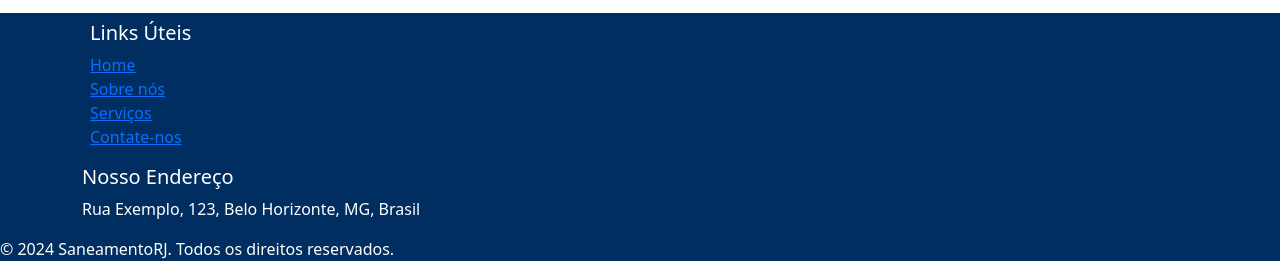
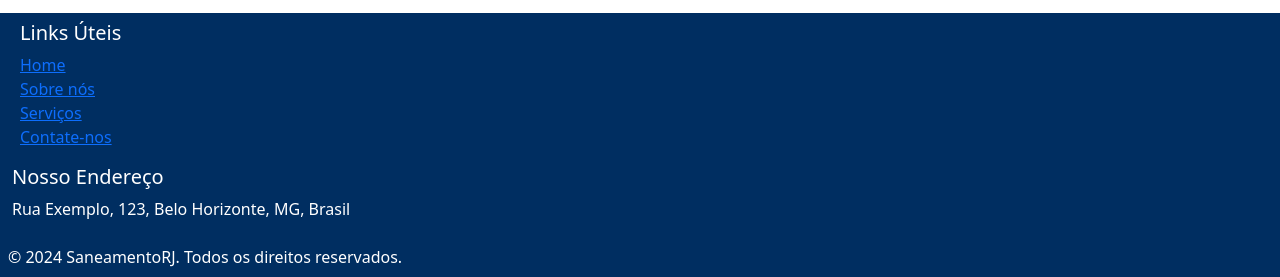
Before and after one commit to WandersonMatheus/site-institucional, a plain HTML site: page src/index.html in a window 1280 px wide. Shown: the part 2596-2873 px from the top of the page. Drawn offline with nearby package versions, Linux system fonts and the light colour scheme.

Commit message:
footer changed

```diff
--- a/src/index.html
+++ b/src/index.html
@@ -168,7 +168,7 @@
     </main>
 
     <footer>
-        <div class="container">
+        <div class="container-fluid">
             <div class="row">
                 <div class="col-md-6">
                     <div class="col-md-4 m-2">
@@ -185,7 +185,7 @@
                 </div>
             </div>
         </div>
-        <p>&copy; 2024 SaneamentoRJ. Todos os direitos reservados.</p>
+        <p class="p-2">&copy; 2024 SaneamentoRJ. Todos os direitos reservados.</p>
     </footer>
 
     <script src="scripts/script.js"></script>
```
